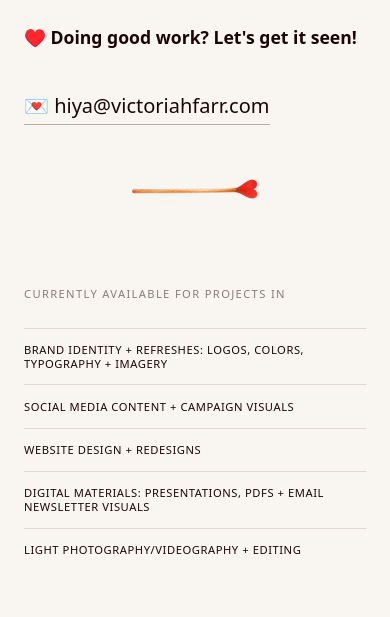
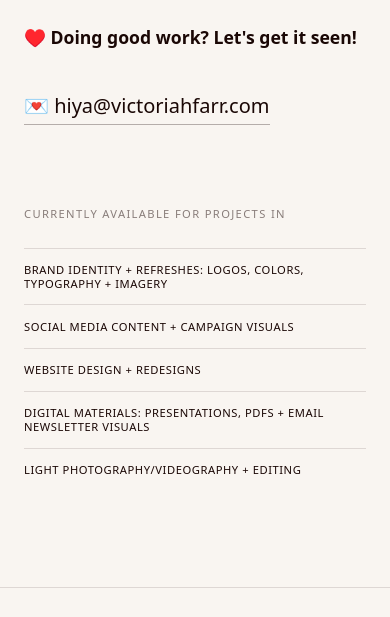
Before and after one commit to Victoria-Farr/victoria-farr.github.io, a plain HTML site: page contact.html in a window 390 px wide. Shown: the part 1079-1696 px from the top of the page. Drawn offline with nearby package versions, Linux system fonts and the light colour scheme; a web font is replaced by a local one.

Commit message:
Update contact.html

```diff
--- a/contact.html
+++ b/contact.html
@@ -57,8 +57,6 @@
         </ul>
       </div>
 
-      <img src="img/matchstick.png" alt="" aria-hidden="true" class="contact-mobile-divider">
-
       <div class="contact-right">
         <h1 class="contact-h1">👋 Hiya!</h1>
         <p class="contact-bio">I'm Victoria, a digital designer for change-makers.</p>
```
